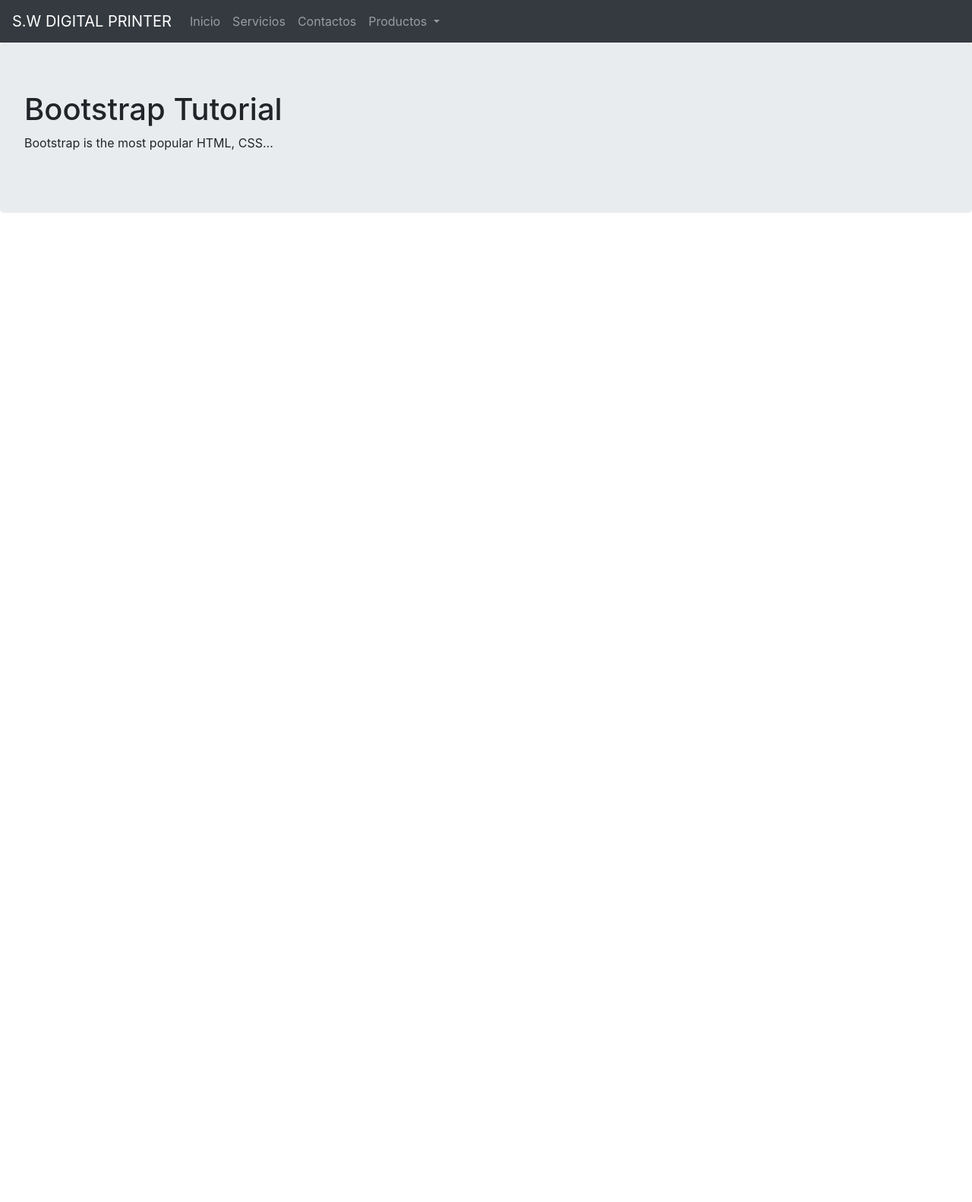
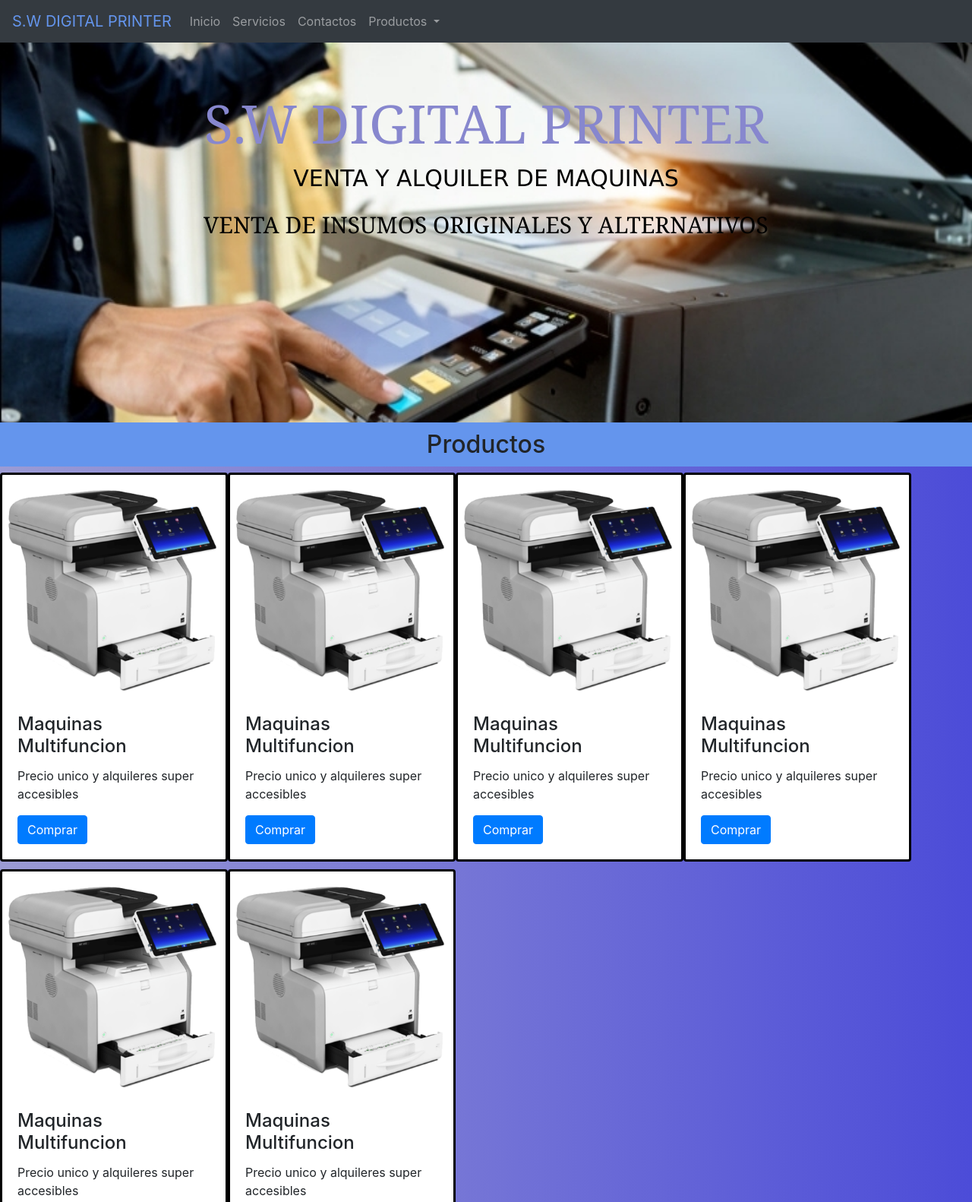
Before and after one commit to MicaelaChein/boostrap, a plain HTML site: page index.html in a window 1280 px wide. Shown: the top 1582 px of the page at 76% size. Before the commit the page ends 800 px from the top, so only its background shows below. Drawn offline with nearby package versions, Linux system fonts and the light colour scheme.

Commit message:
agrego imagenes y galeria de productos

```diff
--- a/estilos.css
+++ b/estilos.css
@@ -0,0 +1,66 @@
+body{
+    background-image: linear-gradient(to left, rgb(76, 76, 216),rgb(155, 155, 212));
+}
+.navbar-brand{
+    color: cornflowerblue !important;
+}
+
+
+.jumbotron{
+    background-image: url(./img/hero.jpg);
+    background-size: cover;
+    background-position: center;
+    background-repeat: no-repeat;
+    height: 500px;
+    width: 100%;
+    color: white;
+    border-radius: 0;
+    margin: 0;
+}
+.jumbotron h1{
+    color: rgb(135, 135, 206);
+    text-transform: capitalize;
+    text-align: center;
+    text-decoration: solid;
+    font-size: 70px;
+    font-family: Georgia, 'Times New Roman', Times, serif;
+}
+.p1{
+    font-family: Verdana, Geneva, Tahoma, sans-serif;
+    font-size: 30px;
+    text-align: center;
+    text-transform: capitalize;
+    text-decoration: solid;
+    color: black;
+}
+.p2{
+    font-family: Georgia, 'Times New Roman', Times, serif;
+    font-size: 30px;
+    text-align: center;
+    text-transform: capitalize;
+    color: black;
+}
+h2{
+    text-align: center;
+    background-color: cornflowerblue;
+    padding: 10px;
+    text-transform: capitalize;
+}
+product-row{
+    padding: 5%;
+    display: flex;
+    justify-content: space-evenly;
+    align-items: center;
+    align-content: center;
+    gap: 5%;
+
+
+}
+.card{
+    border: 3px solid black;
+    margin-bottom: 10px;
+}
+.card:hover{
+    transform: scale(1.2);
+    transition: all 0.8s;
+}
--- a/index.html
+++ b/index.html
@@ -12,7 +12,7 @@
     <!------------------inicio barra de navegacion -------------------------------->
     <nav class="navbar navbar-expand-sm bg-dark navbar-dark">
         <!-- Brand -->
-        <a class="navbar-brand" href="#">S.W <span>DIGITAL PRINTER</span></a>
+        <a class="navbar-brand" href="#">S.W DIGITAL PRINTER</a>
 
         <!-- Links -->
         <ul class="navbar-nav">
@@ -47,11 +47,87 @@
     <!----------------------incorporo baner----------------------------------------------->
     <main>
         <div class="jumbotron">
-            <h1>Bootstrap Tutorial</h1>
-            <p>Bootstrap is the most popular HTML, CSS...</p>
-          </div>
+        <h1>S.W DIGITAL PRINTER</h1>
+        <p class="p1">VENTA Y ALQUILER DE MAQUINAS</p>
+        <p class="p2">VENTA DE INSUMOS ORIGINALES Y ALTERNATIVOS</p>
+      </div>
     </main>
     <!-----------------------fin del baner------------------------------------------------>
+    <!-----------------------servicios----------------------------------------------------->
+    <h2>Productos</h2>
+    <div class="container-fluid">
+        <div class="row product-row">
+
+    <!-------------------------agrego una card-------------------------------------------->
+    <div class="card" style="width:300px">
+        <img class="card-img-top" src="./img/mp402.png" alt="Card image">
+        <div class="card-body">
+          <h4 class="card-title">Maquinas Multifuncion</h4>
+          <p class="card-text">Precio unico y alquileres super accesibles</p>
+          <a href="#" class="btn btn-primary">Comprar</a>
+        </div>
+      </div>
+    <!-------------------------fin de card------------------------------------------------>
+        <!-------------------------agrego una card-------------------------------------------->
+        <div class="card" style="width:300px">
+            <img class="card-img-top" src="img/mp402.png" alt="Card image">
+            <div class="card-body">
+              <h4 class="card-title">Maquinas Multifuncion</h4>
+              <p class="card-text">Precio unico y alquileres super accesibles</p>
+              <a href="#" class="btn btn-primary">Comprar</a>
+            </div>
+          </div>
+        <!-------------------------fin de card------------------------------------------------>
+            <!-------------------------agrego una card-------------------------------------------->
+    <div class="card" style="width:300px">
+        <img class="card-img-top" src="./img/mp402.png" alt="Card image">
+        <div class="card-body">
+          <h4 class="card-title">Maquinas Multifuncion</h4>
+          <p class="card-text">Precio unico y alquileres super accesibles</p>
+          <a href="#" class="btn btn-primary">Comprar</a>
+        </div>
+      </div>
+    <!-------------------------fin de card------------------------------------------------>
+        <!-------------------------agrego una card-------------------------------------------->
+        <div class="card" style="width:300px">
+            <img class="card-img-top" src="./img/mp402.png" alt="Card image">
+            <div class="card-body">
+              <h4 class="card-title">Maquinas Multifuncion</h4>
+              <p class="card-text">Precio unico y alquileres super accesibles</p>
+              <a href="#" class="btn btn-primary">Comprar</a>
+            </div>
+          </div>
+        <!-------------------------fin de card------------------------------------------------>
+            <!-------------------------agrego una card-------------------------------------------->
+    <div class="card" style="width:300px">
+        <img class="card-img-top" src="./img/mp402.png" alt="Card image">
+        <div class="card-body">
+          <h4 class="card-title">Maquinas Multifuncion</h4>
+          <p class="card-text">Precio unico y alquileres super accesibles</p>
+          <a href="#" class="btn btn-primary">Comprar</a>
+        </div>
+      </div>
+    <!-------------------------fin de card------------------------------------------------>
+        <!-------------------------agrego una card-------------------------------------------->
+        <div class="card" style="width:300px">
+            <img class="card-img-top" src="./img/mp402.png" alt="Card image">
+            <div class="card-body">
+              <h4 class="card-title">Maquinas Multifuncion</h4>
+              <p class="card-text">Precio unico y alquileres super accesibles</p>
+              <a href="#" class="btn btn-primary">Comprar</a>
+            </div>
+          </div>
+        <!-------------------------fin de card------------------------------------------------>
+
+
+
+
+
+
+        </div>
+
+    </div>
+    <!-----------------------FIN SERVICIOS------------------------------------------------>
 
 
 
```
Also changed, not shown: img/hero.jpg (added), img/mp402.png (added), img/mp501-copia.jpg (added), img/mpc307.png (added), img/ricohmp.301.jpg (added), img/sp3710.jpg (added).
